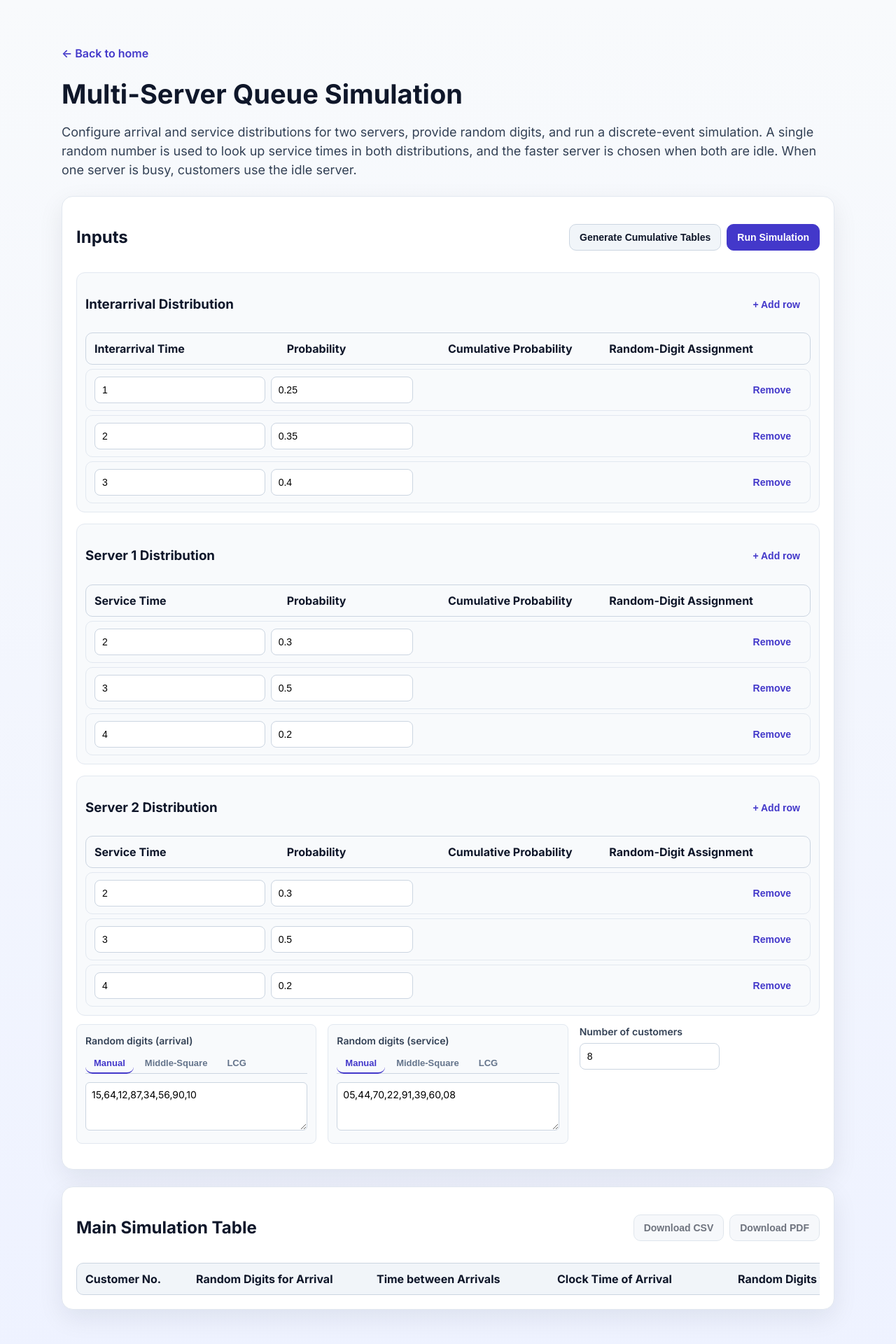
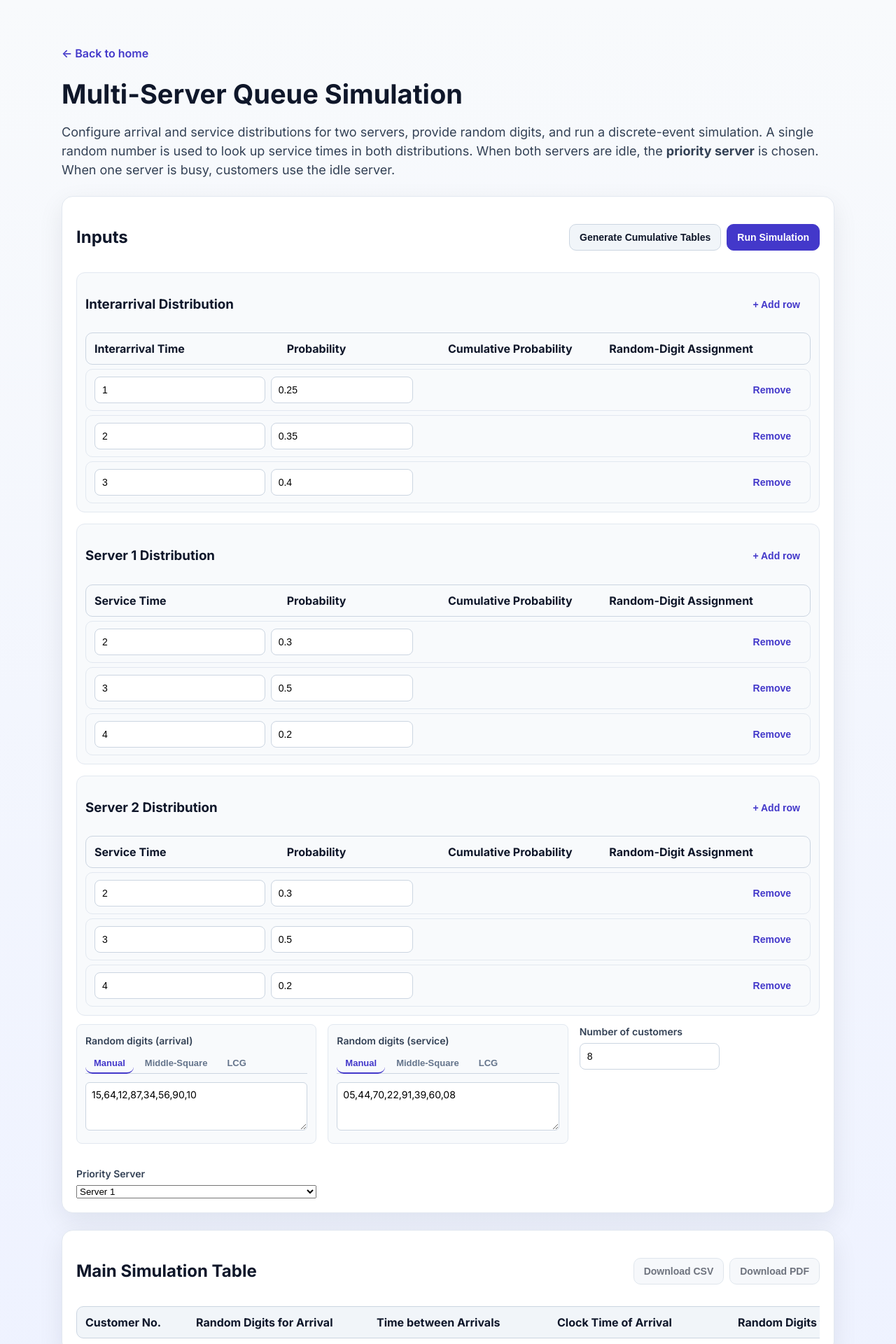
Before and after one commit to Abdelrahmankhailifa/queue-simulation-project, a React (Vite) app: page /multi-server in a window 1280 px wide. Shown: the top 1920 px of the page at 70% size. Built offline with nearby package versions, Linux system fonts and the light colour scheme.

Commit message:
feat: add priority to servers

```diff
--- a/src/pages/MultiServer.tsx
+++ b/src/pages/MultiServer.tsx
@@ -62,7 +62,7 @@ function mapRandomToValue(rand: number, ranges: CumulativeRow[]) {
   return ranges.find((r) => normalized >= r.rangeStart && normalized <= r.rangeEnd)?.value ?? null
 }
 
-function toCsv(rows: SimulationRow[], summary?: any) {
+function toCsv(rows: SimulationRow[], summary?: { [key: string]: number }) {
   const header = [
     'Customer No.',
     'Random Digits for Arrival',
@@ -150,6 +150,7 @@ export function MultiServerPage() {
   const [arrivalDigits, setArrivalDigits] = useState('15,64,12,87,34,56,90,10')
   const [serviceDigits, setServiceDigits] = useState('05,44,70,22,91,39,60,08')
   const [customerCount, setCustomerCount] = useState(8)
+  const [priorityServer, setPriorityServer] = useState<1 | 2>(1)
 
   const [arrivalTable, setArrivalTable] = useState<CumulativeRow[]>([])
   const [service1Table, setService1Table] = useState<CumulativeRow[]>([])
@@ -324,29 +325,29 @@ export function MultiServerPage() {
       const server1Available = arrivalTime >= server1End
       const server2Available = arrivalTime >= server2End
 
-      // Get previous service end times for idle calculations
-      const prevServiceEnd1 = i === 0 ? 0 : (table[i - 1].serviceEnd1 ?? 0)
-      const prevServiceEnd2 = i === 0 ? 0 : (table[i - 1].serviceEnd2 ?? 0)
+      // Get the actual last end time for each server (when they were last busy)
+      const prevServer1End = server1End
+      const prevServer2End = server2End
 
       if (server1Available && server2Available) {
-        // Both servers are idle - choose the faster one (shorter service time)
-        if (serviceTime1 <= serviceTime2) {
+        // Both servers are idle - use priority server
+        if (priorityServer === 1) {
           serverUsed = 1
           serviceTime = serviceTime1
           serviceStart = arrivalTime
           serviceEnd = arrivalTime + serviceTime1
+          idle1 = Math.max(0, arrivalTime - prevServer1End)
+          idle2 = 0
           server1End = serviceEnd
-          idle1 = Math.max(0, arrivalTime - prevServiceEnd1)
-          idle2 = 0
           waiting = 0
         } else {
           serverUsed = 2
           serviceTime = serviceTime2
           serviceStart = arrivalTime
           serviceEnd = arrivalTime + serviceTime2
+          idle1 = 0
+          idle2 = Math.max(0, arrivalTime - prevServer2End)
           server2End = serviceEnd
-          idle1 = 0
-          idle2 = Math.max(0, arrivalTime - prevServiceEnd2)
           waiting = 0
         }
       } else if (server1Available) {
@@ -355,9 +356,9 @@ export function MultiServerPage() {
         serviceTime = serviceTime1
         serviceStart = arrivalTime
         serviceEnd = arrivalTime + serviceTime1
+        idle1 = Math.max(0, arrivalTime - prevServer1End)
+        idle2 = 0
         server1End = serviceEnd
-        idle1 = Math.max(0, arrivalTime - prevServiceEnd1)
-        idle2 = 0
         waiting = 0
       } else if (server2Available) {
         // Server 2 is idle, use it
@@ -365,9 +366,9 @@ export function MultiServerPage() {
         serviceTime = serviceTime2
         serviceStart = arrivalTime
         serviceEnd = arrivalTime + serviceTime2
+        idle1 = 0
+        idle2 = Math.max(0, arrivalTime - prevServer2End)
         server2End = serviceEnd
-        idle1 = 0
-        idle2 = Math.max(0, arrivalTime - prevServiceEnd2)
         waiting = 0
       } else {
         // Both servers are busy - wait for the one that becomes available first
@@ -423,7 +424,7 @@ export function MultiServerPage() {
 
   const handleDownloadCsv = () => {
     if (!simRows.length) return
-    const blob = new Blob([toCsv(simRows, summary)], { type: 'text/csv;charset=utf-8;' })
+    const blob = new Blob([toCsv(simRows, summary || {})], { type: 'text/csv;charset=utf-8;' })
     const url = URL.createObjectURL(blob)
     const link = document.createElement('a')
     link.href = url
@@ -479,8 +480,8 @@ export function MultiServerPage() {
       <p className="detail-body">
         Configure arrival and service distributions for two servers, provide random digits, and run a
         discrete-event simulation. A single random number is used to look up service times in both
-        distributions, and the faster server is chosen when both are idle. When one server is busy,
-        customers use the idle server.
+        distributions. When both servers are idle, the <strong>priority server</strong> is chosen.
+        When one server is busy, customers use the idle server.
       </p>
 
       <section className="panel">
@@ -558,6 +559,16 @@ export function MultiServerPage() {
                 }
               }}
             />
+          </label>
+          <label className="stacked narrow">
+            <span>Priority Server</span>
+            <select
+              value={priorityServer}
+              onChange={(e) => setPriorityServer(Number(e.target.value) as 1 | 2)}
+            >
+              <option value={1}>Server 1</option>
+              <option value={2}>Server 2</option>
+            </select>
           </label>
         </div>
       </section>
```
